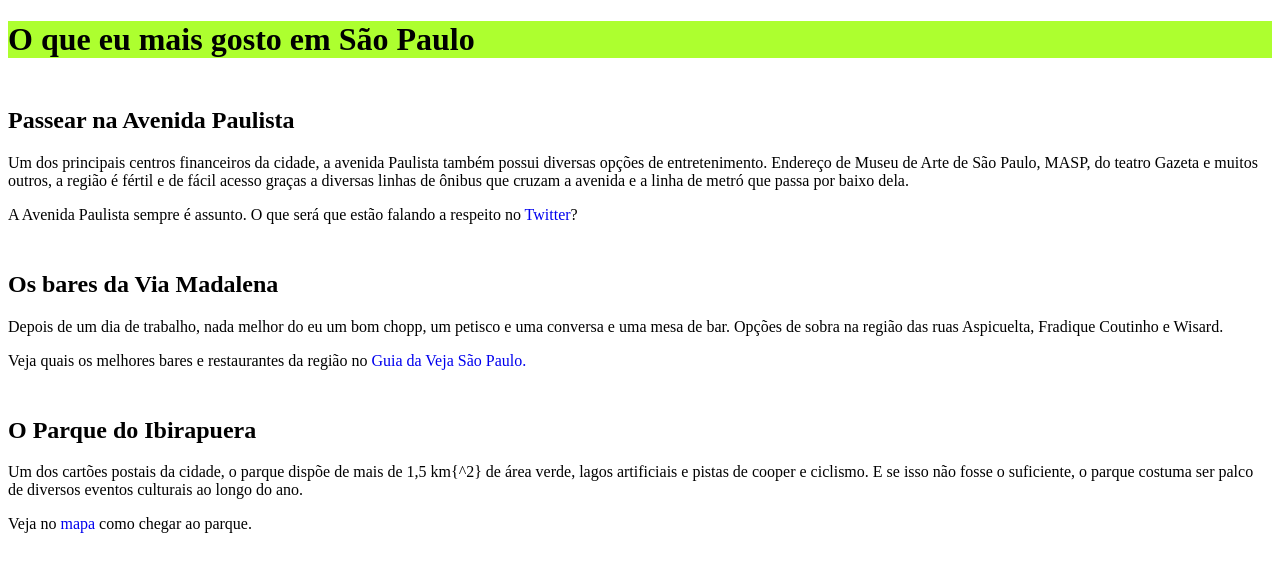
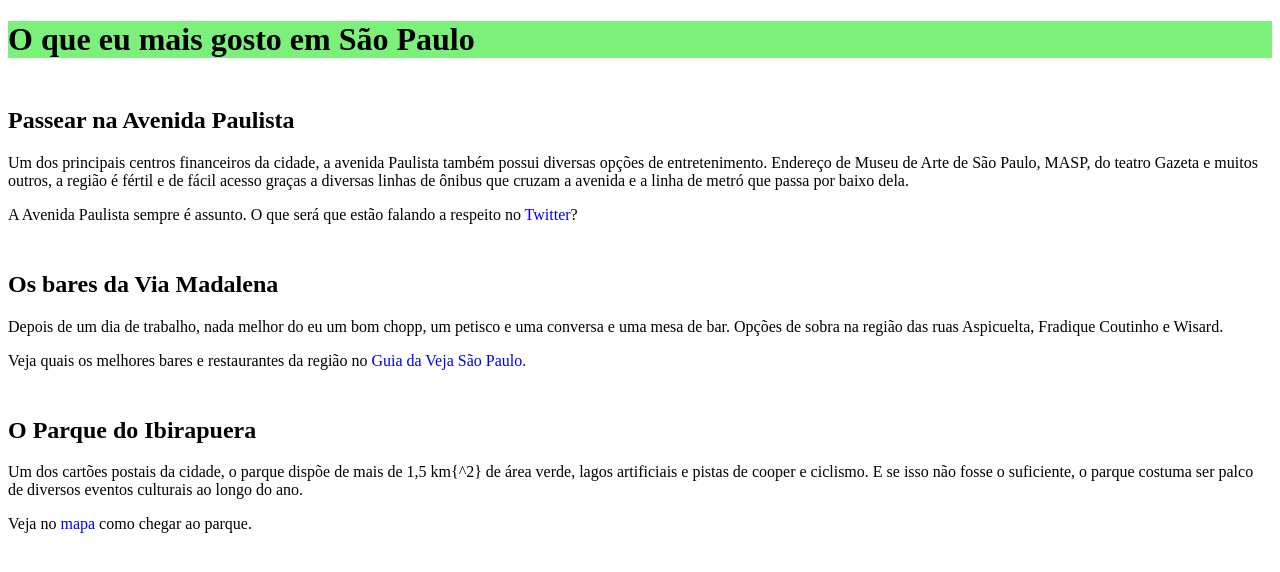
Before and after one commit to Gunga-16/Aula---2---programacao, a plain HTML site: page index.html in a window 1280 px wide. Drawn offline with Linux system fonts and the light colour scheme.

Commit message:
atividade 5

```diff
--- a/index.html
+++ b/index.html
@@ -6,15 +6,15 @@
     <title>Cor de Som</title>
 </head>
 <body>
-    <h1 style="background-color: greenyellow;">O que eu mais gosto em São Paulo</h1>
+    <h1 style="background-color: rgb(123, 240, 123);">O que eu mais gosto em São Paulo</h1>
     <h2><br>Passear na Avenida Paulista</h2>
     <p>Um dos principais centros financeiros da cidade, a avenida Paulista também possui diversas opções de entretenimento. Endereço de Museu de Arte de São Paulo, MASP, do teatro Gazeta e muitos outros, a região é fértil e de fácil acesso graças a diversas linhas de ônibus que cruzam a avenida e a linha de metró que passa por baixo dela.</p>
     <p>A Avenida Paulista sempre é assunto. O que será que estão falando a respeito no <a style= "text-decoration: none;" href='https://twitter.com/#!/search/AvenidaPaulista' target='blank'>Twitter</a>?</p>
-
+</hr>
     <h2><br>Os bares da Via Madalena</h2>
     <p>Depois de um dia de trabalho, nada melhor do eu um bom chopp, um petisco e uma conversa e uma mesa de bar. Opções de sobra na região das ruas Aspicuelta, Fradique Coutinho e Wisard.</p>
     <p>Veja quais os melhores bares e restaurantes da região no <a  style= "text-decoration: none;" href='http://vejasp.abril.com.br/busca?chn-bares&qu=&nbh-Pinheiros%20/%20Vila%20Madalena' target='_blank'> Guia da Veja São Paulo. </a></p>
-
+</hr>
     <h2><br>O Parque do Ibirapuera</h2>
     <p>Um dos cartões postais da cidade, o parque dispõe de mais de 1,5 km{^2} de área verde, lagos artificiais e pistas de cooper e ciclismo. E se isso não fosse o suficiente, o parque costuma ser palco de diversos eventos culturais ao longo do ano.
     </p>
```
